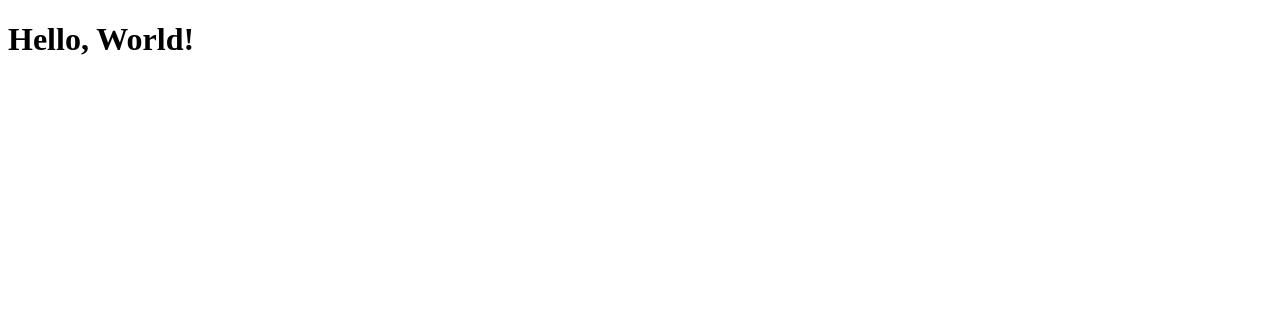
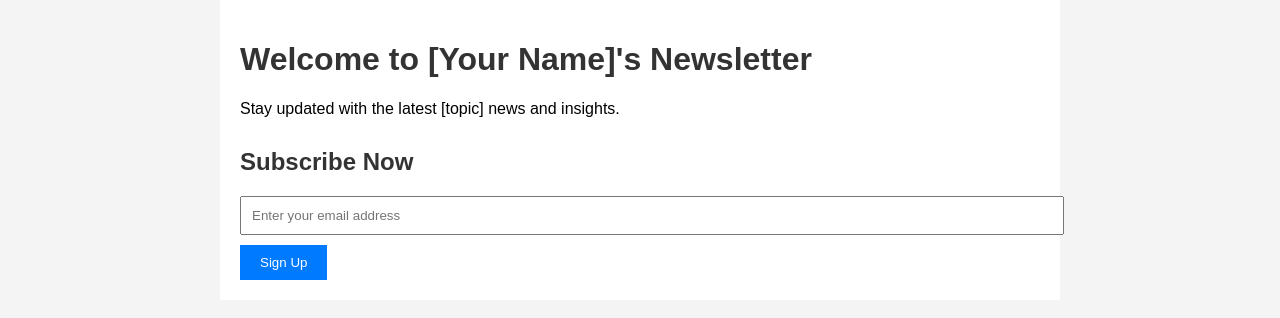
Before and after one commit to hhchhchhchhc/aigc.github.io, a plain HTML site: page index.html in a window 1280 px wide. Drawn offline with Linux system fonts and the light colour scheme.

Commit message:
Update index.html

```diff
--- a/index.html
+++ b/index.html
@@ -3,9 +3,53 @@
 <head>
     <meta charset="UTF-8">
     <meta name="viewport" content="width=device-width, initial-scale=1.0">
-    <title>Hello World Page</title>
+    <title>[Your Name]'s Newsletter</title>
+    <style>
+        body {
+            font-family: Arial, sans-serif;
+            margin: 0;
+            padding: 0;
+            background-color: #f4f4f4;
+        }
+        .container {
+            max-width: 800px;
+            margin: auto;
+            background: #fff;
+            padding: 20px;
+        }
+        h1, h2 {
+            color: #333;
+        }
+        .subscribe-form {
+            margin-top: 30px;
+        }
+        input[type=email] {
+            padding: 10px;
+            width: 100%;
+            margin-bottom: 10px;
+        }
+        button {
+            padding: 10px 20px;
+            background-color: #007bff;
+            color: white;
+            border: none;
+            cursor: pointer;
+        }
+        button:hover {
+            background-color: #0056b3;
+        }
+    </style>
 </head>
 <body>
-    <h1>Hello, World!</h1>
+    <div class="container">
+        <h1>Welcome to [Your Name]'s Newsletter</h1>
+        <p>Stay updated with the latest [topic] news and insights.</p>
+
+        <div class="subscribe-form">
+            <h2>Subscribe Now</h2>
+            <input type="email" placeholder="Enter your email address" required>
+            <button type="submit">Sign Up</button>
+        </div>
+    </div>
 </body>
 </html>
```
